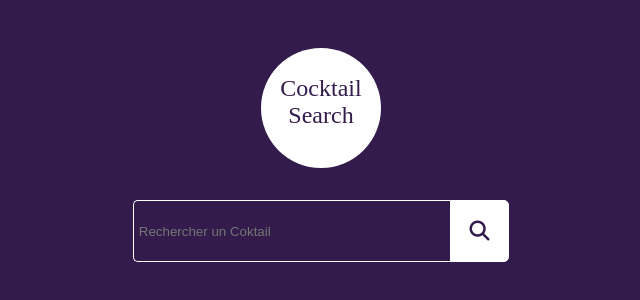
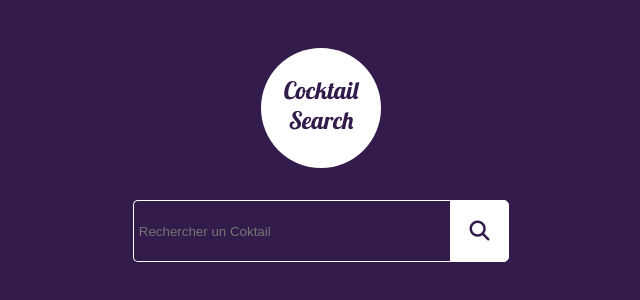
Before and after one commit to Razafiarisoa/cocktail-search, a website built with Parcel: page index.html in a window 1280 px wide. Shown: the whole page, without its empty margins (319-959 px from the left). Built offline with nearby package versions, Linux system fonts and the light colour scheme.

Commit message:
Modif index

```diff
--- a/index.html
+++ b/index.html
@@ -5,6 +5,8 @@
     <meta http-equiv="X-UA-Compatible" content="IE=edge">
     <meta name="viewport" content="width=device-width, initial-scale=1.0">
     <link rel="stylesheet" href="https://cdnjs.cloudflare.com/ajax/libs/font-awesome/6.2.1/css/all.min.css" integrity="sha512-MV7K8+y+gLIBoVD59lQIYicR65iaqukzvf/nwasF0nqhPay5w/9lJmVM2hMDcnK1OnMGCdVK+iQrJ7lzPJQd1w==" crossorigin="anonymous" referrerpolicy="no-referrer"/>
+    <link rel="preconnect" href="https://fonts.googleapis.com">
+    <link href="https://fonts.googleapis.com/css2?family=Lobster&family=Poppins:ital,wght@0,500;0,600;0,700;0,800;0,900;1,300;1,400;1,500;1,600;1,700;1,800;1,900&display=swap" rel="stylesheet">
     <link rel="stylesheet" href="./src/style/style.css">
     <title>Projet Cocktail</title>
 </head>
```
